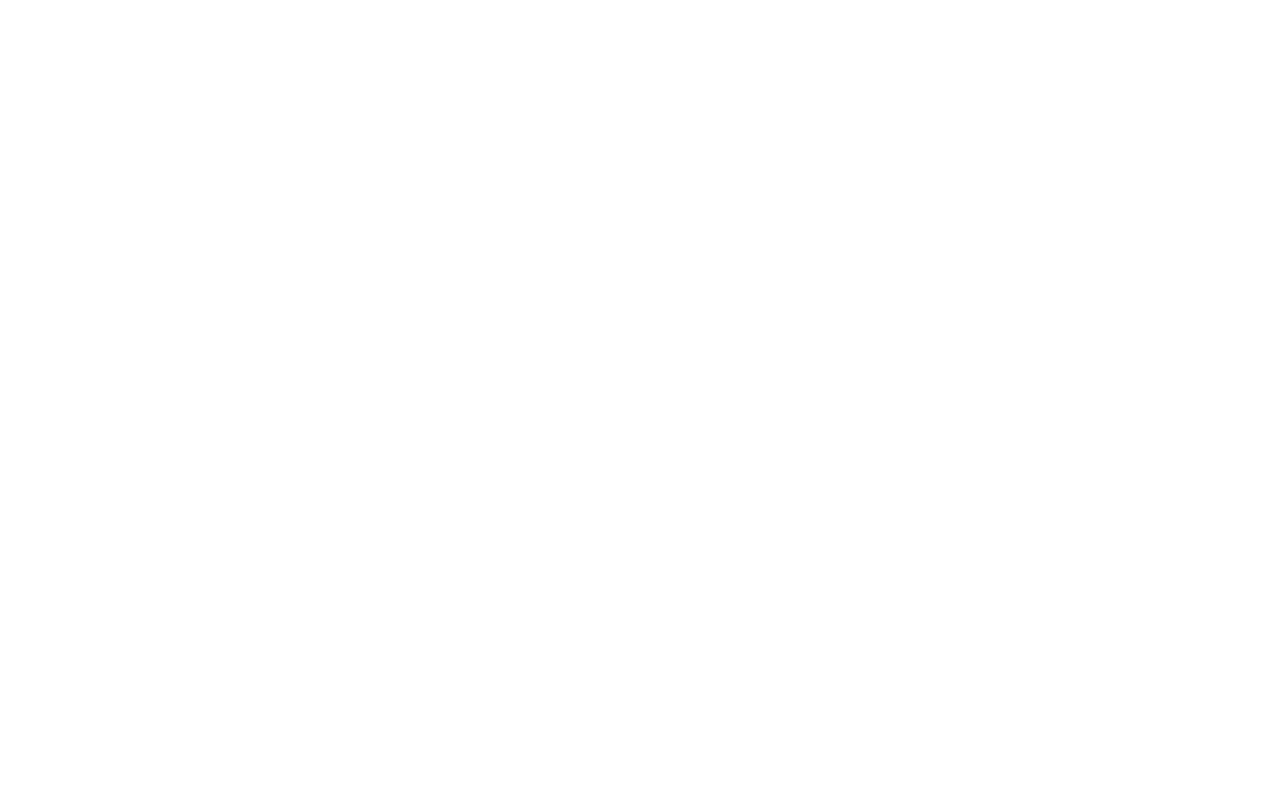
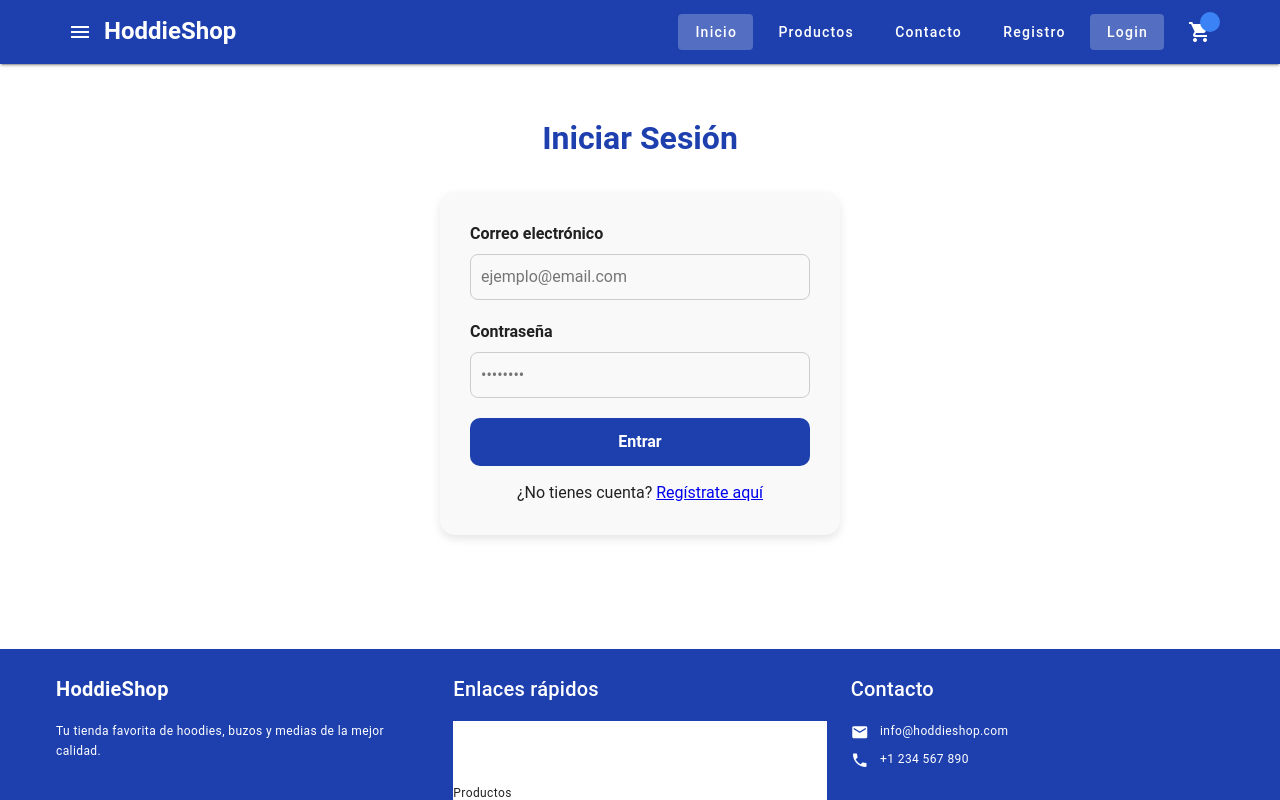
Before and after one commit to Danithza/hoddiesShopFront, a Vue app: page /login in a window 1280 px wide. Before the commit this address had no page. Shown: the top 800 px of the page. Built offline with nearby package versions, Linux system fonts and the light colour scheme; the HTML template or start-up script is replaced by a standard one.

Commit message:
Agregadas vistas Login y Registro, y actualización de Navbar y router

```diff
--- a/src/components/Navbar.vue
+++ b/src/components/Navbar.vue
@@ -65,6 +65,8 @@
   { title: 'Inicio', to: '/' },
   { title: 'Productos', to: '/productos' },
   { title: 'Contacto', to: '/contacto' },
+  { title: 'Registro', to: '/registro' },
+  { title: 'Login', to: '/login' },
 ])
 
 // Categorías según tu router
--- a/src/router/index.ts
+++ b/src/router/index.ts
@@ -28,6 +28,10 @@
         { path: 'sacos', name: 'sacos', component: SacosView },
         { path: 'busos', name: 'busos', component: BusosView },
         { path: 'medias', name: 'medias', component: MediasView },
+
+        // 👤 Autenticació
+        { path: 'registro', name: 'registro', component: () => import('@/views/RegistroView.vue') },
+        { path: 'login', name: 'login', component: () => import('@/views/LoginView.vue') },
       ],
     },
   ],
--- /dev/null
+++ b/src/views/LoginView.vue
@@ -0,0 +1,110 @@
+<template>
+  <section class="login">
+    <h1>Iniciar Sesión</h1>
+
+    <form class="formulario" @submit.prevent="iniciarSesion">
+      <div class="campo">
+        <label for="correo">Correo electrónico</label>
+        <input
+          type="email"
+          id="correo"
+          v-model="correo"
+          placeholder="ejemplo@email.com"
+          required
+        />
+      </div>
+
+      <div class="campo">
+        <label for="password">Contraseña</label>
+        <input
+          type="password"
+          id="password"
+          v-model="password"
+          placeholder="••••••••"
+          required
+        />
+      </div>
+
+      <button type="submit" class="boton">Entrar</button>
+
+      <p class="texto">
+        ¿No tienes cuenta?
+        <router-link to="/registro">Regístrate aquí</router-link>
+      </p>
+    </form>
+  </section>
+</template>
+
+<script setup>
+import { ref } from 'vue'
+
+const correo = ref('')
+const password = ref('')
+
+function iniciarSesion() {
+  console.log('Iniciando sesión con:', correo.value, password.value)
+  alert('Inicio de sesión simulado (todavía no conectado al backend)')
+}
+</script>
+
+<style scoped>
+.login {
+  display: flex;
+  flex-direction: column;
+  align-items: center;
+  padding: 50px 20px;
+}
+
+h1 {
+  font-size: 2rem;
+  color: #1e40af;
+  margin-bottom: 30px;
+}
+
+.formulario {
+  background: #f9f9f9;
+  padding: 30px;
+  border-radius: 15px;
+  box-shadow: 0 4px 10px rgba(0, 0, 0, 0.1);
+  width: 100%;
+  max-width: 400px;
+}
+
+.campo {
+  display: flex;
+  flex-direction: column;
+  margin-bottom: 20px;
+}
+
+label {
+  font-weight: 600;
+  margin-bottom: 8px;
+}
+
+input {
+  padding: 10px;
+  border-radius: 8px;
+  border: 1px solid #ccc;
+}
+
+.boton {
+  background-color: #1e40af;
+  color: white;
+  padding: 12px;
+  border: none;
+  border-radius: 10px;
+  font-weight: bold;
+  cursor: pointer;
+  transition: background 0.3s;
+  width: 100%;
+}
+
+.boton:hover {
+  background-color: #3b82f6;
+}
+
+.texto {
+  margin-top: 15px;
+  text-align: center;
+}
+</style>
--- /dev/null
+++ b/src/views/RegistroView.vue
@@ -0,0 +1,81 @@
+<template>
+  <section class="registro">
+    <h1>Crear Cuenta</h1>
+
+    <form class="formulario">
+      <div class="campo">
+        <label for="nombre">Nombre completo</label>
+        <input type="text" id="nombre" placeholder="Tu nombre completo" />
+      </div>
+
+      <div class="campo">
+        <label for="correo">Correo electrónico</label>
+        <input type="email" id="correo" placeholder="ejemplo@email.com" />
+      </div>
+
+      <div class="campo">
+        <label for="password">Contraseña</label>
+        <input type="password" id="password" placeholder="••••••••" />
+      </div>
+
+      <button type="submit" class="boton">Registrarse</button>
+    </form>
+  </section>
+</template>
+
+<style scoped>
+.registro {
+  display: flex;
+  flex-direction: column;
+  align-items: center;
+  padding: 50px 20px;
+}
+
+h1 {
+  font-size: 2rem;
+  color: #1e40af;
+  margin-bottom: 30px;
+}
+
+.formulario {
+  background: #f9f9f9;
+  padding: 30px;
+  border-radius: 15px;
+  box-shadow: 0 4px 10px rgba(0, 0, 0, 0.1);
+  width: 100%;
+  max-width: 400px;
+}
+
+.campo {
+  display: flex;
+  flex-direction: column;
+  margin-bottom: 20px;
+}
+
+label {
+  font-weight: 600;
+  margin-bottom: 8px;
+}
+
+input {
+  padding: 10px;
+  border-radius: 8px;
+  border: 1px solid #ccc;
+}
+
+.boton {
+  background-color: #1e40af;
+  color: white;
+  padding: 12px;
+  border: none;
+  border-radius: 10px;
+  font-weight: bold;
+  cursor: pointer;
+  transition: background 0.3s;
+  width: 100%;
+}
+
+.boton:hover {
+  background-color: #3b82f6;
+}
+</style>
```
